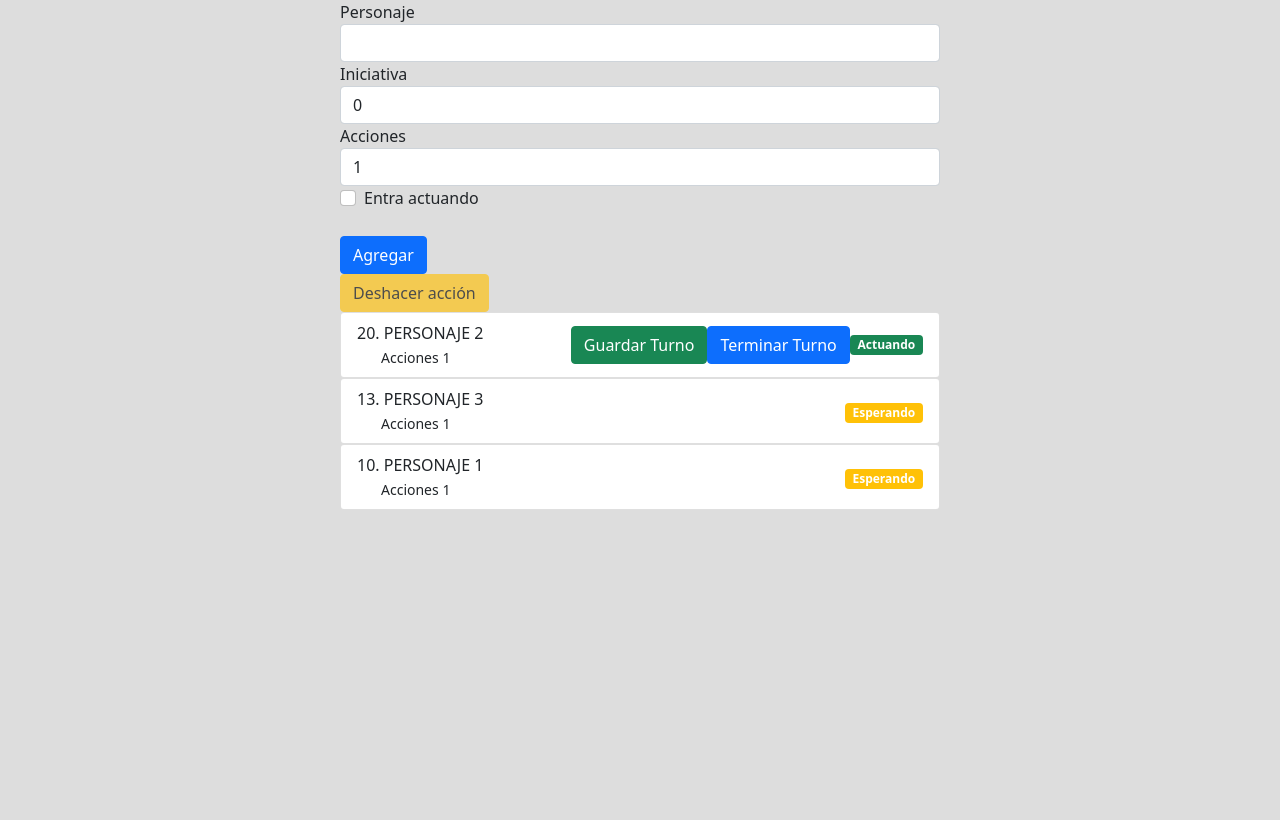
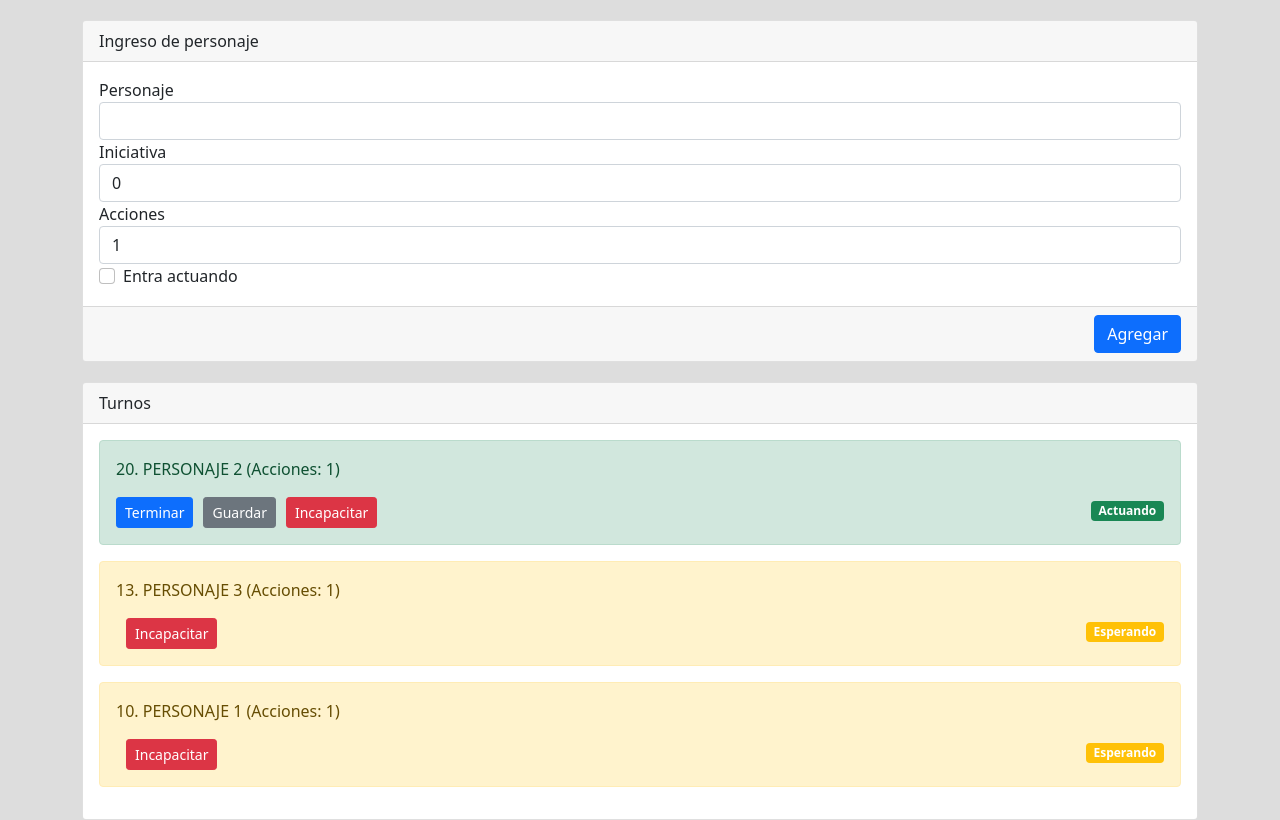
Before and after one commit to GonziTaji/werewolf-initiative, a React (Create React App) app: page / in a window 1280 px wide. Both pictures are taken after a click on the button "Comenzar". Built offline with nearby package versions, Linux system fonts and the light colour scheme.

Commit message:
incapacitated turn and better controls

```diff
--- a/src/components/InitiativeList.tsx
+++ b/src/components/InitiativeList.tsx
@@ -1,4 +1,4 @@
-import React from 'react';
+ import React, { CSSProperties } from 'react';
 import { InitiativeFormData, Turn } from '../interfaces';
 import { TurnState } from '../types';
 import TurnElement from './turnElement';
@@ -38,27 +38,19 @@ export default class InitiativeList extends React.Component<
         this.onChangeActions = this.onChangeActions.bind(this);
         this.onChangeEntersActing = this.onChangeEntersActing.bind(this);
         this.formOnKeyDown = this.formOnKeyDown.bind(this);
+        this.goNextActorTurn = this.goNextActorTurn.bind(this);
 
-        // Event bindings for turn system
-        this.setPreviousState = this.setPreviousState.bind(this);
     }
 
-    style = {
+    style: {[key: string]: CSSProperties} = {
         container: {
-            maxWidth: '600px',
-            margin: 'auto',
         },
+        card: {
+            marginTop: 20
+        }
     };
 
     characterNameInput: HTMLInputElement | null = null;
-
-    previousTurnStates: InitiativeListState[] = [];
-
-    componentDidUpdate(_prevProps: any, prevState: InitiativeListState) {
-        if (prevState.turnIndex !== this.state.turnIndex) {
-            this.previousTurnStates.push(prevState);
-        }
-    }
 
     componentDidMount() {
         // to debug
@@ -76,6 +68,7 @@ export default class InitiativeList extends React.Component<
                     actions: 1,
                     turnState: TurnState.WAITING,
                     actionsUsed: 0,
+                    incapacitated: false,
                 },
                 {
                     characterName: 'personaje 3',
@@ -83,6 +76,7 @@ export default class InitiativeList extends React.Component<
                     actions: 1,
                     turnState: TurnState.WAITING,
                     actionsUsed: 0,
+                    incapacitated: false,
                 },
                 {
                     characterName: 'personaje 1',
@@ -90,22 +84,12 @@ export default class InitiativeList extends React.Component<
                     actions: 1,
                     turnState: TurnState.WAITING,
                     actionsUsed: 0,
+                    incapacitated: false,
                 },
             ],
             turnIndex: -1,
             roundIndex: -1,
         });
-    }
-
-    setPreviousState() {
-        const newState = this.previousTurnStates.pop();
-        console.log(this.previousTurnStates);
-        console.log(newState);
-        if (!newState) {
-            alert('No hay acciones que deshacer');
-        } else {
-            this.setState(newState);
-        }
     }
 
     // ---
@@ -120,8 +104,9 @@ export default class InitiativeList extends React.Component<
             characterName: this.state.form.characterName,
             initiative: this.state.form.initiative,
             actions: this.state.form.actions,
-            turnState: TurnState.WAITING,
+            turnState: this.state.form.entersActing ? TurnState.ACTING : TurnState.WAITING,
             actionsUsed: 0,
+            incapacitated: false,
         };
 
         this.setState({
@@ -185,36 +170,6 @@ export default class InitiativeList extends React.Component<
 
     // ---
     // Turn handling methods
-    old_nextTurn(e: React.MouseEvent) {
-        const skipped = e.currentTarget.id === 'btn-skip';
-
-        let turnIndex = this.state.turnIndex + 1;
-        let roundIndex = this.state.roundIndex;
-
-        if (roundIndex === -1 || turnIndex === this.state.turnList.length) {
-            roundIndex++;
-            turnIndex = 0;
-        }
-
-        const turns = this.state.turnList.map((t, i) => {
-            if (i === this.state.turnIndex) {
-                t.turnState = skipped ? TurnState.HOLD : TurnState.WAITING;
-            }
-
-            if (i === turnIndex) {
-                t.turnState = TurnState.ACTING;
-            }
-
-            return t;
-        });
-
-        this.setState({
-            turnList: turns,
-            roundIndex,
-            turnIndex,
-        });
-    }
-
     finishTurn(
         index: number,
         finishingTurnState:
@@ -225,11 +180,15 @@ export default class InitiativeList extends React.Component<
 
         turnList[index].turnState = finishingTurnState;
 
-        this.setState({ turnList }, () => {
-            if (turnList.filter(t => t.turnState === TurnState.ACTING).length === 0) {
-                this.nextTurn()
+        const callback = () => {
+            const { length: actingCount } = turnList.filter(t => t.turnState === TurnState.ACTING);
+
+            if (actingCount === 0) {
+                this.goNextActorTurn()
             }
-        })
+        }
+
+        this.setState({ turnList }, callback);
     }
 
     skipTurn(index: number) {
@@ -238,7 +197,11 @@ export default class InitiativeList extends React.Component<
         turns[index].turnState = TurnState.WAITING;
     }
 
-    nextTurn() {
+    goNextActorTurn() {
+        if (this.state.turnList.length === 0) {
+            return alert('No hay turnos disponibles');
+        }
+        console.log('goNextActorTurn');
         let turnIndex = this.state.turnIndex + 1;
         let roundIndex = this.state.roundIndex;
 
@@ -249,7 +212,6 @@ export default class InitiativeList extends React.Component<
 
         const turns = this.state.turnList.map((t, i) => {
             if (i === turnIndex) {
-                console.log('turnIndex', turnIndex);
                 t.turnState = TurnState.ACTING;
             }
 
@@ -266,7 +228,7 @@ export default class InitiativeList extends React.Component<
     useSavedTurn(index: number) {
         const turns = this.state.turnList.map((t, i) => {
             if (i === index) {
-                t.turnState = TurnState.ACTING;
+                t.turnState = TurnState.WAITING;
             }
             return t;
         });
@@ -276,11 +238,56 @@ export default class InitiativeList extends React.Component<
         });
     }
 
+    removeTurn(index: number) {
+        const { turnList } = this.state;
+
+        turnList.splice(index, 1);
+
+        this.setState({ turnList });
+    }
+
+    incapacitateCharacter(index: number) {
+        const { turnList } = this.state;
+
+        const turnToIncapacitate = turnList[index];
+
+        if (turnToIncapacitate) {
+            turnToIncapacitate.incapacitated = true;
+
+            const callback = () => {
+                if (turnToIncapacitate.turnState === TurnState.ACTING) {
+                    this.finishTurn(index);
+                }
+            }
+
+            this.setState({ turnList }, callback);
+        } else {
+            alert('Algo salio mal: Turno no encontrado. Inténtelo nuevamente');
+        }
+    }
+
+    capacitateIncapacitated(index: number) {
+        const { turnList } = this.state;
+
+        const turnToCapacitate = turnList[index];
+
+        if (turnToCapacitate) {
+            turnToCapacitate.incapacitated = false;
+
+            this.setState({ turnList });
+        }
+    }
+
     render() {
         return (
-            <div style={this.style.container}>
+            <div className="container" style={this.style.container}>
+                <div className="card" style={this.style.card}>
+                    <div className="card-header">
+                        Ingreso de personaje
+                    </div>
+
+                    <div className="card-body">
                         <form onKeyDown={this.formOnKeyDown}>
-                    <div>
                             <label htmlFor="character-name"> Personaje </label>
                             <input
                                 className="form-control"
@@ -292,9 +299,7 @@ export default class InitiativeList extends React.Component<
                                     (this.characterNameInput = inputEl)
                                 }
                             />
-                    </div>
 
-                    <div>
                             <label htmlFor="initiative"> Iniciativa </label>
                             <input
                                 className="form-control"
@@ -303,9 +308,7 @@ export default class InitiativeList extends React.Component<
                                 value={this.state.form.initiative}
                                 onChange={this.onChangeInitiative}
                             />
-                    </div>
 
-                    <div>
                             <label htmlFor="actions"> Acciones </label>
                             <input
                                 className="form-control"
@@ -314,7 +317,6 @@ export default class InitiativeList extends React.Component<
                                 value={this.state.form.actions}
                                 onChange={this.onChangeActions}
                             />
-                    </div>
 
                             <div className="form-check">
                                 <label htmlFor="enters-acting"> Entra actuando </label>
@@ -326,9 +328,10 @@ export default class InitiativeList extends React.Component<
                                     onChange={this.onChangeEntersActing}
                                 />
                             </div>
+                        </form>
+                    </div>
 
-                    <br />
-
+                    <div className="card-footer d-flex justify-content-end">
                         <button
                             className="btn btn-primary"
                             type="button"
@@ -336,28 +339,25 @@ export default class InitiativeList extends React.Component<
                         >
                             Agregar
                         </button>
-                </form>
+                    </div>
+                </div>
+
+                <div className="card" style={this.style.card}>
+                    <div className="card-header d-flex justify-content-between align-items-center">
+                        Turnos
 
                         {/* Turn controls */}
-                {this.state.roundIndex !== -1 && (
-                    <button
-                        onClick={this.setPreviousState}
-                        className="btn btn-warning"
-                        disabled={this.previousTurnStates.length === 0}
-                    >
-                        Deshacer acción
-                    </button>
-                )}
-
                         {this.state.roundIndex === -1 && (
                             <button
-                        onClick={(e) => this.nextTurn()}
-                        className="btn btn-success"
+                                onClick={this.goNextActorTurn}
+                                className="btn btn-sm btn-link"
                             >
                                 Comenzar
                             </button>
                         )}
+                    </div>
 
+                    <div className="card-body">
                         {/* Turn List */}
                         {this.state.turnList.map((item, i) => (
                             <TurnElement
@@ -366,8 +366,13 @@ export default class InitiativeList extends React.Component<
                                 useSavedTurn={this.useSavedTurn.bind(this, i)}
                                 holdTurn={this.finishTurn.bind(this, i, TurnState.HOLD)}
                                 finishTurn={this.finishTurn.bind(this, i, TurnState.WAITING)}
+                                removeTurn={this.removeTurn.bind(this, i)}
+                                incapacitate={this.incapacitateCharacter.bind(this, i, TurnState.WAITING)}
+                                capacitate={this.capacitateIncapacitated.bind(this,i)}
                             ></TurnElement>
                         ))}
+                    </div>
+                </div>
             </div>
         );
     }
--- a/src/components/turnElement.tsx
+++ b/src/components/turnElement.tsx
@@ -7,13 +7,16 @@ export default function TurnElement(props: {
     useSavedTurn: MouseEventHandler;
     holdTurn: MouseEventHandler;
     finishTurn: MouseEventHandler;
+    removeTurn: MouseEventHandler;
+    incapacitate: MouseEventHandler;
+    capacitate: MouseEventHandler;
 }) {
     const turn = props.turn;
 
     const turnStateColorClass = (() => {
         switch (turn.turnState) {
             case TurnState.ACTING:
-                return 'success';
+                return turn.incapacitated ? 'danger' : 'success';
 
             case TurnState.HOLD:
                 return 'primary';
@@ -26,48 +29,75 @@ export default function TurnElement(props: {
         }
     })();
 
+    const actionButtons = (() => {
+        switch (turn.turnState) {
+            case TurnState.ACTING:
+                return turn.incapacitated ?
+                <>
+                    <button className="btn btn-sm btn-success" onClick={props.capacitate}>
+                        Capacitar
+                    </button>
+
+                    <button className="btn btn-sm btn-primary" onClick={props.finishTurn}>
+                        Siguiente turno
+                    </button>
+                </>
+                :
+                <>
+                    <button
+                        className="btn btn-sm btn-primary"
+                        onClick={props.finishTurn}
+                    >
+                        Terminar
+                    </button>
+
+                    <button
+                        style={{ marginLeft: 10 }}
+                        className="btn btn-sm btn-secondary"
+                        onClick={props.holdTurn}
+                    >
+                        Guardar
+                    </button>
+                </>;
+
+            case TurnState.HOLD:
                 return (
-        <div className="list-group">
-            <div className="list-group-item d-flex align-items-center justify-content-between ">
-                <span>
-                    {turn.initiative < 10 && '0'}
-                    {turn.initiative}. {turn.characterName.toUpperCase()}
-                    <br />
-                    <small className="ms-4">Acciones {turn.actions}</small>
-                </span>
-
-                <span>
-                    {turn.turnState === TurnState.HOLD && (
                     <button
-                            className="btn btn-primary btn-outline"
+                        className="btn btn-sm btn-primary"
                         onClick={props.useSavedTurn}
                     >
                         Actuar
                     </button>
-                    )}
+                );
+        }
+    })();
 
-                    {turn.turnState === TurnState.ACTING && (
+
+    return (
+        <div className={'alert alert-'+turnStateColorClass}>
+            <p>
+                {turn.initiative}. {turn.characterName.toUpperCase()} (Acciones: {turn.actions})
+            </p>
+
+            <div className="d-flex justify-content-between">
+                <div className="col col-auto">
+                    {actionButtons}
+
                     <button
-                            className="btn btn-success btn-outline"
-                            onClick={props.holdTurn}
+                        style={{ marginLeft: 10 }}
+                        className="btn btn-sm btn-danger"
+                        onClick={props.incapacitate}
+                        disabled={turn.incapacitated}
                     >
-                            Guardar Turno
+                        { turn.incapacitated ? 'Incapacitado' : 'Incapacitar' }
                     </button>
-                    )}
+                </div>
 
-                    {turn.turnState === TurnState.ACTING && (
-                        <button
-                            className="btn btn-primary btn-outline"
-                            onClick={props.finishTurn}
-                        >
-                            Terminar Turno
-                        </button>
-                    )}
-
+                <div className="col col-auto">
                     <div className={'badge bg-'+turnStateColorClass}>
                         {turn.turnState}
                     </div>
-                </span>
+                </div>
             </div>
         </div>
     );
--- a/src/interfaces.ts
+++ b/src/interfaces.ts
@@ -3,6 +3,7 @@ import { TurnState } from "./types";
 export interface Turn extends TurnData {
     turnState: TurnState;
     actionsUsed: number;
+    incapacitated: boolean;
 }
 
 export interface InitiativeFormData extends TurnData {
--- a/src/types.ts
+++ b/src/types.ts
@@ -1,5 +1,5 @@
 export enum TurnState {
-    HOLD = 'Guardado',
-    WAITING = 'Esperando',
-    ACTING = 'Actuando',
+    'HOLD' = 'Guardado',
+    'WAITING' = 'Esperando',
+    'ACTING' = 'Actuando'
 }
```
Lines whose indentation alone changed are shown as unchanged.
